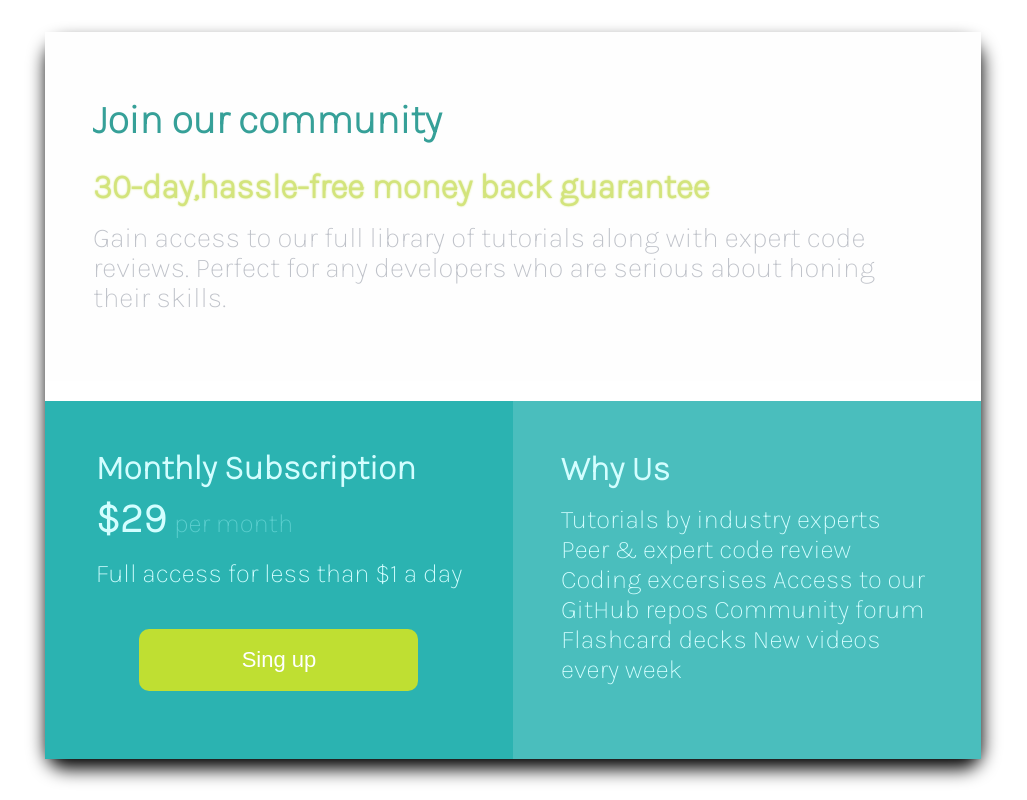
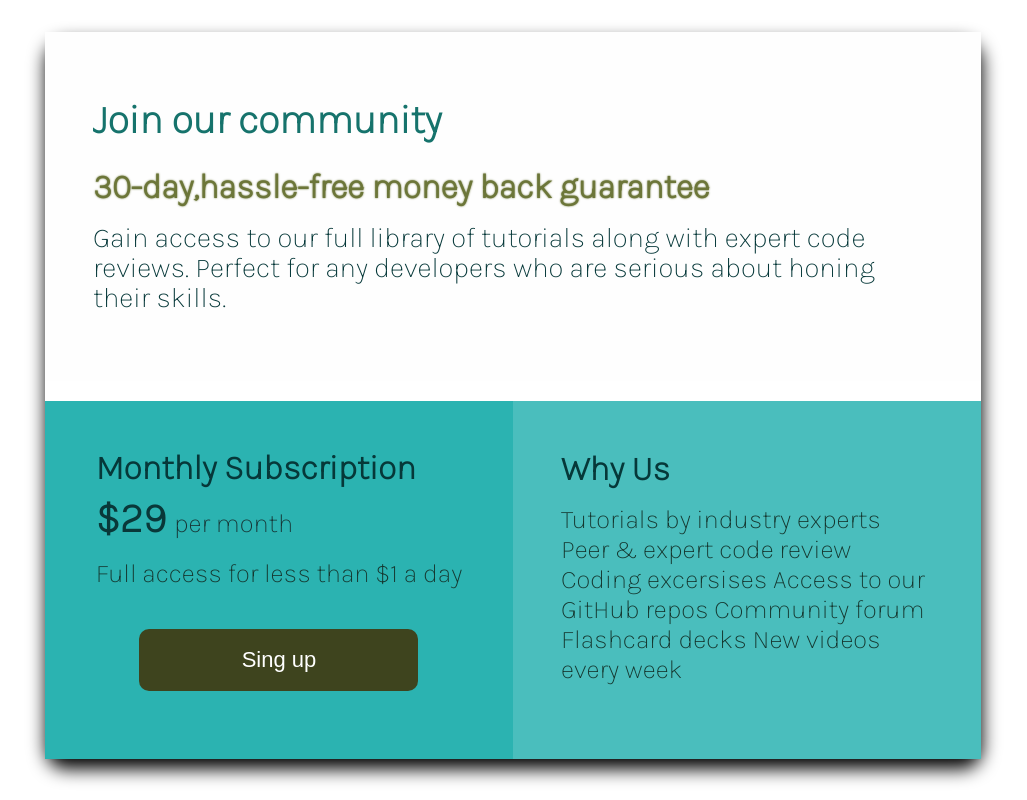
Before and after one commit to Danikuk/Single-price-grid-component, a plain HTML site: page index.html in a window 1280 px wide. Shown: the whole page, without its empty margins (127-1154 px from the left). Drawn offline with Linux system fonts and the light colour scheme.

Commit message:
changing colors

```diff
--- a/style.scss
+++ b/style.scss
@@ -48,7 +48,7 @@
   h1 {
     padding-top: 16px;
     margin-bottom: 24px;
-    color: #36a098;
+    color: #16736c;
 
     @media screen and (min-width: 768px) {
       font-size: 40px;
@@ -57,7 +57,7 @@
 
   h3 {
     margin-bottom: 16px;
-    color: #d3feff;
+    color: #063839;
     font-weight: 800;
 
     @media screen and (min-width: 768px) {
@@ -67,7 +67,7 @@
 
   p {
     margin-bottom: 20px;
-    color: #d3feff;
+    color: #15372f;
     line-height: 30px;
 
     @media screen and (min-width: 768px) {
@@ -77,7 +77,7 @@
 
   strong {
     font-size: 32px;
-    color: #d3feff;
+    color: #093839;
     font-weight: 800;
 
     @media screen and (min-width: 768px) {
@@ -86,7 +86,7 @@
   }
 
   span {
-    color: #5dcfcf;
+    color: #173535;
     margin-left: 8px;
 
     @media screen and (min-width: 768px) {
@@ -101,20 +101,21 @@
   margin-bottom: 20px;
 
   h3 {
-    color: #d3e47c;
-    text-shadow: 0 0 2px #d3e47c;
+    color: #6c7639;
+    text-shadow: 0 0 2px #6c7639;
   }
 
   p {
-    color: #bfc2c9;
-    //    color: #000000;
+    color: #063839;
+
     @media screen and (min-width: 768px) {
       font-size: 28px;
     }
   }
 }
 
-/wrapper with a teal background .monthly-wrapp {
+//wrapper with a teal background
+.monthly-wrapp {
   background-color: #2bb3b1;
 
   @media screen and (min-width: 768px) {
@@ -126,7 +127,7 @@
   //Styles for the button within the wrapper
 
   button {
-    background-color: #bfdf32;
+    background-color: #3e441e;
     max-width: 800px;
     width: 100%;
     padding: 12px;
```
Also changed, not shown: style.css, 1 other file.
